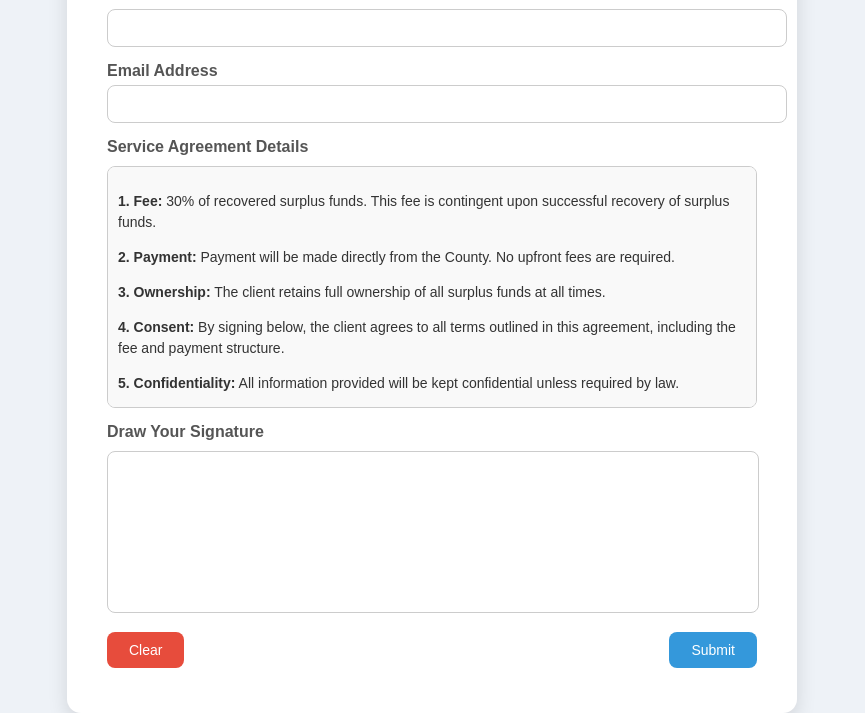
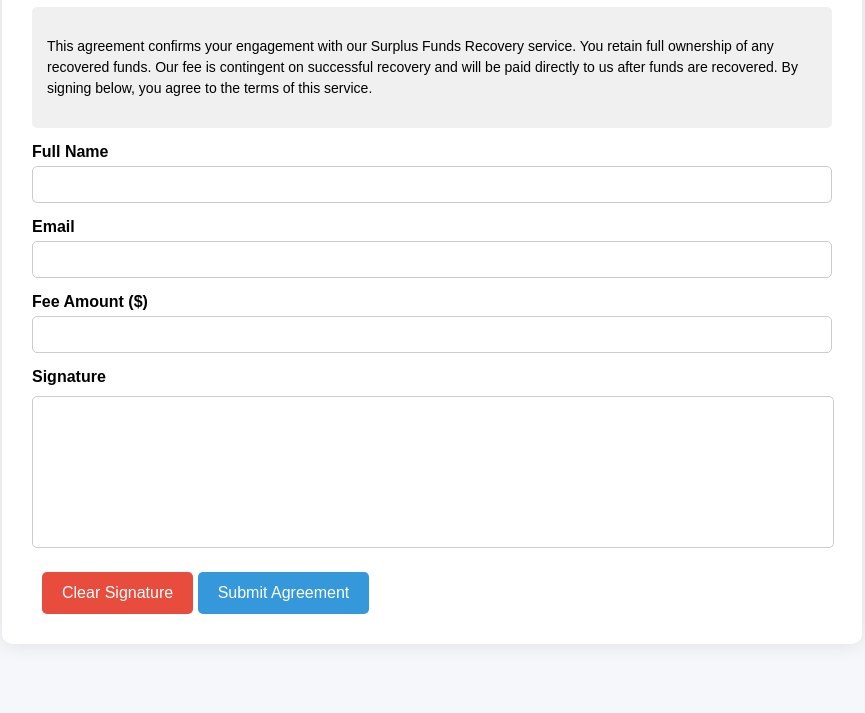
Before and after one commit to fortunefavors3/secure-agreement, a website: page public/index.html in a window 1280 px wide. Shown: the part 143-856 px from the top of the page, without its empty margins (208-1073 px from the left). After the commit the page ends 827 px from the top, so only its background shows below. Drawn offline with Linux system fonts and the light colour scheme.

Commit message:
Refactor HTML structure and styles for agreement form

```diff
--- a/public/index.html
+++ b/public/index.html
@@ -3,225 +3,173 @@
 <head>
   <meta charset="UTF-8">
   <meta name="viewport" content="width=device-width, initial-scale=1.0">
-<title>Cheqmart Surplus Funds Agreement</title>
+  <title>Surplus Funds Recovery Agreement</title>
   <style>
     body {
-    font-family: Arial, Helvetica, sans-serif;
-    background: #eef2f7;
-    display: flex;
-    justify-content: center;
-    align-items: center;
-    min-height: 100vh;
+      font-family: Arial, sans-serif;
+      background: #f5f7fa;
       margin: 0;
+      padding: 0;
     }
 
     .container {
+      max-width: 800px;
+      margin: 40px auto;
       background: #fff;
-    padding: 30px 40px;
-    border-radius: 14px;
-    box-shadow: 0 8px 20px rgba(0,0,0,0.12);
-    max-width: 650px;
-    width: 100%;
-  }
-
-  .logo {
-    display: block;
-    margin: 0 auto 20px auto;
-    width: 120px;
+      padding: 30px;
+      box-shadow: 0 0 20px rgba(0,0,0,0.1);
+      border-radius: 10px;
     }
 
     h1 {
       text-align: center;
       color: #2c3e50;
-    margin-bottom: 15px;
-    font-size: 24px;
     }
 
     label {
       display: block;
       margin-top: 15px;
       font-weight: bold;
-    color: #555;
     }
 
-  input[type="text"], input[type="email"] {
+    input[type="text"],
+    input[type="email"],
+    input[type="number"] {
       width: 100%;
-    padding: 10px 14px;
+      padding: 10px;
       margin-top: 5px;
-    border-radius: 8px;
+      border-radius: 5px;
       border: 1px solid #ccc;
-    font-size: 14px;
+      box-sizing: border-box;
     }
 
-  .agreement-box {
+    #signature-pad {
       border: 1px solid #ccc;
-    border-radius: 8px;
-    padding: 10px;
-    max-height: 220px;
+      border-radius: 5px;
+      margin-top: 10px;
+      width: 100%;
+      height: 150px;
+    }
+
+    button {
+      margin-top: 20px;
+      padding: 12px 20px;
+      border: none;
+      border-radius: 5px;
+      background: #3498db;
+      color: white;
+      font-size: 16px;
+      cursor: pointer;
+    }
+
+    button.clear-btn {
+      background: #e74c3c;
+      margin-left: 10px;
+    }
+
+    .agreement-text {
+      background: #f0f0f0;
+      padding: 15px;
+      border-radius: 5px;
+      margin-top: 20px;
+      max-height: 250px;
       overflow-y: auto;
-    background: #f9f9f9;
-    margin-top: 10px;
       font-size: 14px;
-    color: #333;
       line-height: 1.5;
     }
 
-  canvas {
-    border: 1px solid #ccc;
-    border-radius: 8px;
-    width: 100%;
-    height: 160px;
-    margin-top: 10px;
-    cursor: crosshair;
-  }
-
-  .buttons {
-    display: flex;
-    justify-content: space-between;
-    margin-top: 15px;
-  }
-
-  button {
-    padding: 10px 22px;
-    font-size: 14px;
-    border: none;
-    border-radius: 8px;
-    cursor: pointer;
-    transition: all 0.2s ease;
-  }
-
-  button#clear { background: #e74c3c; color: #fff; }
-  button#submit { background: #3498db; color: #fff; }
-  button:hover { opacity: 0.9; }
-
     .success {
-    text-align: center;
       color: green;
-    margin-top: 15px;
+      margin-top: 20px;
       font-weight: bold;
-  }
-
-  .signature-preview {
-    margin-top: 10px;
-    text-align: center;
-  }
-
-  .signature-preview img {
-    border: 1px solid #ccc;
-    border-radius: 6px;
-    max-width: 100%;
-    height: auto;
     }
   </style>
 </head>
 <body>
+  <div class="container">
+    <h1>Surplus Funds Recovery Agreement</h1>
 
-<div class="container">
-  <img src="logo.png" alt="Company Logo" class="logo">
-  <h1>Cheqmart Surplus Funds Recovery Agreement</h1>
-
-  <form id="agreementForm">
-    <label for="name">Full Name</label>
-    <input type="text" id="name" required>
-
-    <label for="email">Email Address</label>
-    <input type="email" id="email" required>
-
-    <label>Service Agreement Details</label>
-    <div class="agreement-box" id="agreementText">
-      <p><strong>1. Fee:</strong> 30% of recovered surplus funds. This fee is contingent upon successful recovery of surplus funds.</p>
-      <p><strong>2. Payment:</strong> Payment will be made directly from the County. No upfront fees are required.</p>
-      <p><strong>3. Ownership:</strong> The client retains full ownership of all surplus funds at all times.</p>
-      <p><strong>4. Consent:</strong> By signing below, the client agrees to all terms outlined in this agreement, including the fee and payment structure.</p>
-      <p><strong>5. Confidentiality:</strong> All information provided will be kept confidential unless required by law.</p>
-      <p><strong>6. Limitation of Liability:</strong> Cheqmart is not liable for any delays or issues outside of its control.</p>
-      <p><strong>7. Governing Law:</strong> This agreement is governed by the laws of the State of Colorado.</p>
-      <p>Please read carefully before signing.</p>
+    <div class="agreement-text">
+      <p>
+        This agreement confirms your engagement with our Surplus Funds Recovery service.
+        You retain full ownership of any recovered funds.
+        Our fee is contingent on successful recovery and will be paid directly to us
+        after funds are recovered. By signing below, you agree to the terms of this service.
+      </p>
     </div>
 
-    <label for="signature">Draw Your Signature</label>
-    <canvas id="signature"></canvas>
+    <form id="agreement-form">
+      <label for="name">Full Name</label>
+      <input type="text" id="name" name="name" required>
 
-    <div class="buttons">
-      <button type="button" id="clear">Clear</button>
-      <button type="submit" id="submit">Submit</button>
+      <label for="email">Email</label>
+      <input type="email" id="email" name="email" required>
+
+      <label for="feeAmount">Fee Amount ($)</label>
+      <input type="number" id="feeAmount" name="feeAmount" required>
+
+      <label>Signature</label>
+      <canvas id="signature-pad"></canvas>
+      <button type="button" class="clear-btn" id="clear-signature">Clear Signature</button>
+
+      <button type="submit">Submit Agreement</button>
+    </form>
+
+    <div class="success" id="success-message" style="display:none;">
+      Agreement submitted successfully!
     </div>
-
-    <div class="signature-preview" id="signaturePreview"></div>
-    <div class="success" id="successMessage"></div>
-  </form>
   </div>
 
   <script>
-const canvas = document.getElementById('signature');
+    // Signature Pad setup
+    const canvas = document.getElementById('signature-pad');
     const ctx = canvas.getContext('2d');
-const previewDiv = document.getElementById('signaturePreview');
     let drawing = false;
-
-function resizeCanvas() {
-  canvas.width = canvas.offsetWidth;
-  canvas.height = canvas.offsetHeight;
-}
-resizeCanvas();
-window.addEventListener('resize', resizeCanvas);
 
     canvas.addEventListener('mousedown', () => drawing = true);
     canvas.addEventListener('mouseup', () => drawing = false);
     canvas.addEventListener('mouseout', () => drawing = false);
-canvas.addEventListener('mousemove', e => {
-  if(!drawing) return;
-  ctx.lineWidth = 2; ctx.lineCap = 'round'; ctx.strokeStyle = '#000';
-  ctx.beginPath(); ctx.moveTo(e.offsetX, e.offsetY); ctx.lineTo(e.offsetX, e.offsetY); ctx.stroke();
-  updatePreview();
-});
-canvas.addEventListener('touchstart', e => { e.preventDefault(); drawing = true; });
-canvas.addEventListener('touchend', e => { e.preventDefault(); drawing = false; });
-canvas.addEventListener('touchmove', e => {
-  e.preventDefault();
-  if(!drawing) return;
+    canvas.addEventListener('mousemove', draw);
+
+    function draw(e) {
+      if (!drawing) return;
+      ctx.lineWidth = 2;
+      ctx.lineCap = 'round';
+      ctx.strokeStyle = '#000';
       const rect = canvas.getBoundingClientRect();
-  const touch = e.touches[0];
-  const x = touch.clientX - rect.left;
-  const y = touch.clientY - rect.top;
-  ctx.lineWidth = 2; ctx.lineCap = 'round'; ctx.strokeStyle = '#000';
-  ctx.beginPath(); ctx.moveTo(x,y); ctx.lineTo(x,y); ctx.stroke();
-  updatePreview();
+      ctx.lineTo(e.clientX - rect.left, e.clientY - rect.top);
+      ctx.stroke();
+      ctx.beginPath();
+      ctx.moveTo(e.clientX - rect.left, e.clientY - rect.top);
+    }
+
+    document.getElementById('clear-signature').addEventListener('click', () => {
+      ctx.clearRect(0, 0, canvas.width, canvas.height);
+      ctx.beginPath();
     });
 
-document.getElementById('clear').addEventListener('click', () => {
-  ctx.clearRect(0,0,canvas.width,canvas.height);
-  previewDiv.innerHTML = '';
-});
-
-function updatePreview() {
-  const dataUrl = canvas.toDataURL('image/png');
-  previewDiv.innerHTML = `<img src="${dataUrl}" alt="Signature Preview">`;
-}
-
-document.getElementById('agreementForm').addEventListener('submit', async e => {
+    // Handle form submission
+    document.getElementById('agreement-form').addEventListener('submit', async (e) => {
       e.preventDefault();
       const name = document.getElementById('name').value;
       const email = document.getElementById('email').value;
+      const feeAmount = document.getElementById('feeAmount').value;
       const signature = canvas.toDataURL('image/png');
-  const timestamp = new Date().toISOString();
-  const userAgent = navigator.userAgent;
 
       try {
         const response = await fetch('/create-agreement', {
           method: 'POST',
-      headers: {'Content-Type':'application/json'},
-      body: JSON.stringify({ name, email, signature, timestamp, userAgent })
+          headers: { 'Content-Type': 'application/json' },
+          body: JSON.stringify({ name, email, feeAmount, signature })
         });
-    const data = await response.json();
-    if(data.success){
-      document.getElementById('successMessage').innerText = '✅ Agreement submitted successfully!';
-      ctx.clearRect(0,0,canvas.width,canvas.height);
-      previewDiv.innerHTML = '';
+
+        if (response.ok) {
+          document.getElementById('success-message').style.display = 'block';
         } else {
-      document.getElementById('successMessage').innerText = '❌ Submission failed!';
+          alert('Error submitting agreement.');
         }
-  } catch(err){
-    document.getElementById('successMessage').innerText = '❌ Error sending form!';
+      } catch (err) {
+        alert('Network error.');
         console.error(err);
       }
     });
```
Lines whose indentation alone changed are shown as unchanged.
